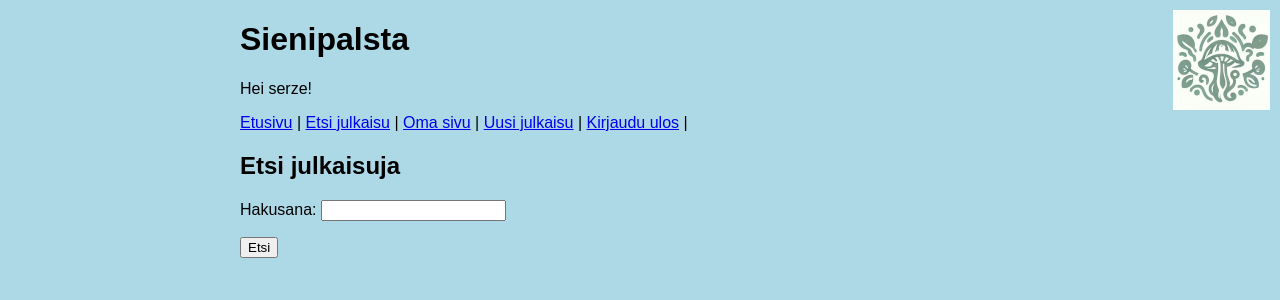
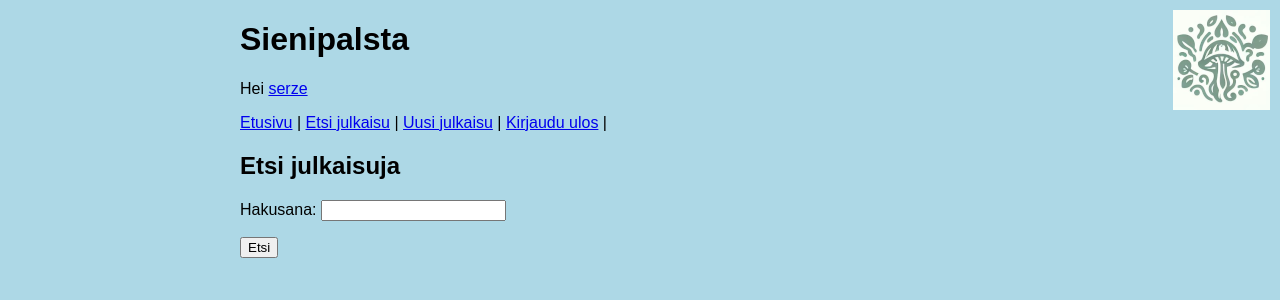
Before and after one commit to serze10/Sienipalsta, a Flask app: page /find_item in a window 1280 px wide. Shown: the top 300 px of the page. Run offline with Flask 3, Linux system fonts and the light colour scheme; a user stored in the database is signed in.

Commit message:
Fixed link to profile

```diff
--- a/templates/layout.html
+++ b/templates/layout.html
@@ -11,7 +11,7 @@
   <h1>Sienipalsta</h1>
   {% if session.user_id %}
   <p>
-    Hei {{ session.username }}!
+    Hei <a href="/user/{{ session.user_id }}">{{ session.username }}</a>
   </p>
   {% endif %}
 
@@ -19,7 +19,6 @@
     <a href="/">Etusivu</a> |
     <a href="/find_item">Etsi julkaisu</a> |
   {% if session.user_id %}
-    <a href="/user/{{ session.user_id }}">Oma sivu</a> |
     <a href="/new_item">Uusi julkaisu</a> |
     <a href="/logout">Kirjaudu ulos</a> |
   {% else %}
```
